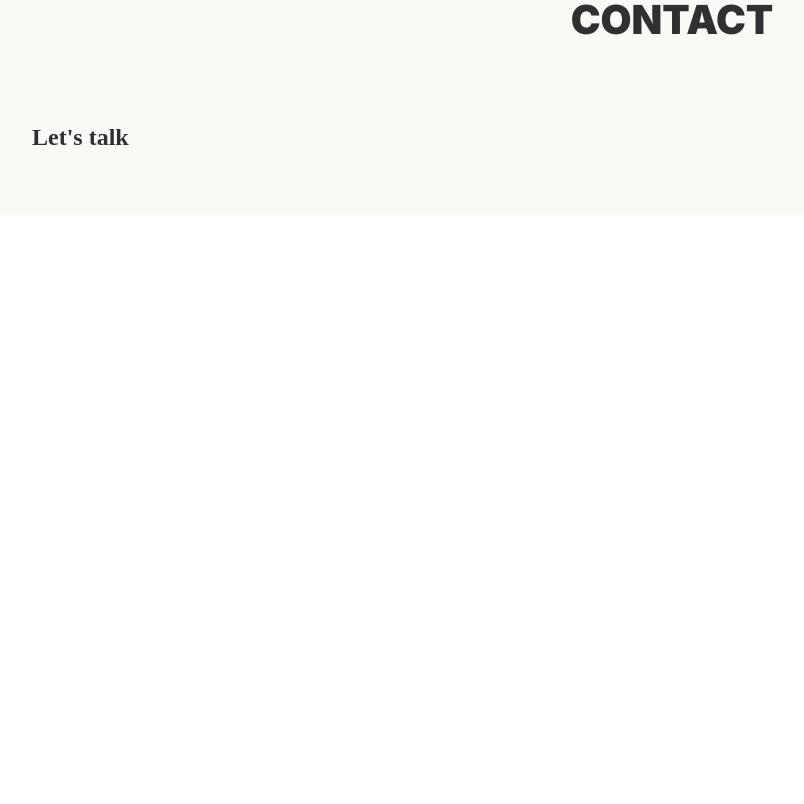
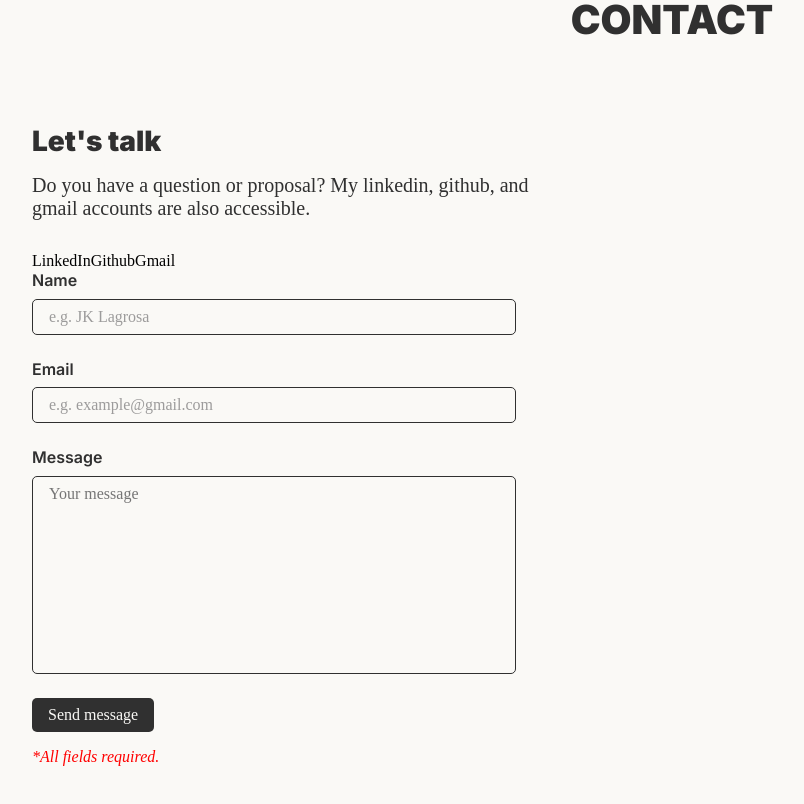
Before and after one commit to jklagrosa/JK-Lagrosa, a Next.js app: page / in a window 1280 px wide. Shown: the part 6140-6944 px from the top of the page, without its empty margins (8-812 px from the left). Before the commit the page ends 6363 px from the top, so only its background shows below. Built offline with nearby package versions, Linux system fonts and the light colour scheme.

Commit message:
Added: contact links tag

```diff
--- a/components/Contact.js
+++ b/components/Contact.js
@@ -9,13 +9,51 @@ const Contact = () => {
           <h3 className={styles._h3_title}>Contact</h3>
 
           <Row className="gx-3 gy-4 mx-auto">
-            <Col xs={12} lg={8} className="order-2 order-lg-1">
+            <Col xs={12} lg={6} className="order-2 order-lg-1">
               <h5 className={styles._contact_h5_tag_}>Let&apos;s talk</h5>
-              <p className={styles._contact_paragraph_}></p>
+              <p className={styles._contact_paragraph_}>
+                Do you have a question or proposal? My linkedin, github, and
+                gmail accounts are also accessible.
+              </p>
+
+              <a className={styles._contact_links_tag_}>LinkedIn</a>
+              <a className={styles._contact_links_tag_}>Github</a>
+              <a className={styles._contact_links_tag_}>Gmail</a>
             </Col>
             {/* ### */}
-            <Col xs={12} lg={4} className="order-1 order-lg-2">
-              <form></form>
+            <Col xs={12} lg={6} className="order-1 order-lg-2">
+              <form>
+                <label>Name</label>
+                <input
+                  type="text"
+                  required
+                  minLength={2}
+                  placeholder="e.g. JK Lagrosa"
+                />
+                {/* ### */}
+                <label>Email</label>
+                <input
+                  type="email"
+                  required
+                  minLength={2}
+                  placeholder="e.g. example@gmail.com"
+                />
+                {/* ### */}
+                <label>Message</label>
+                <textarea
+                  rows="10"
+                  cols="30"
+                  required
+                  minLength={2}
+                  placeholder="Your message"
+                ></textarea>
+                {/* ### */}
+                <button type="submit">Send message</button>
+
+                <p className={styles._form_message_error_}>
+                  *All fields required.
+                </p>
+              </form>
             </Col>
           </Row>
         </Container>
--- a/styles/COMPONENT.module.scss
+++ b/styles/COMPONENT.module.scss
@@ -2204,8 +2204,11 @@
 
     ._contact_paragraph_{
         margin: 0;
-        font-size: 1rem;
+        max-width: 520px;
+        width: 100%;
+        font-size: 1.25rem;
         color: $BLACK;
+        margin-bottom: 2rem;
 
 
 
@@ -2234,19 +2237,36 @@
 
 
 
-        @media only screen and (max-width: 991px){
-           max-width: 800px;
-           width: 100%;
-        }
-
-        @media only screen and (max-width: 600px){
-            font-size: 0.85rem;
-        }
-
-        @media only screen and (max-width: 425px){
-            font-size: 0.8rem;
-        }
-    }
+        // @media only screen and (max-width: 991px){
+        //    width: 100%;
+        // }
+
+        // @media only screen and (max-width: 600px){
+        //     font-size: 0.85rem;
+        // }
+
+        // @media only screen and (max-width: 425px){
+        //     font-size: 0.8rem;
+        // }
+    }
+
+
+
+
+
+
+
+    ._contact_links_tag_{
+
+    }
+
+
+
+
+
+
+
+
 
 
 
@@ -2255,11 +2275,93 @@
     ._contact_h5_tag_{
         margin: 0;
         color: $BLACK;
-        font-size: 1.5rem;
-    }
-
-
-
+        font-size: 1.75rem;
+        font-family: $HEADER_FONT;
+        margin-bottom: 1rem;
+    }
+
+
+    // FORM
+    form{
+        label, input, textarea, button{
+            all: unset;
+            display: block;
+        }
+
+
+
+
+        input, textarea{
+            max-width: 450px;
+            width: 100%;
+        }
+
+
+
+
+
+
+
+
+
+        label{
+            margin-bottom: 0.512rem;
+            font-size: 1rem;
+            font-weight: 500;
+            color: $BLACK;
+            font-family: $HEADER_FONT;
+        }
+        input{
+            margin-bottom: 1.5rem;
+            border: 1px solid $BLACK;
+            padding: 0.512rem 1rem;
+            font-size: 1rem;
+            color: $BLACK;
+            border-radius: 5px;
+
+
+
+            &::placeholder{
+                font-size: 1rem;
+                color: $H_GRAY;
+            }
+
+        }
+
+        textarea{
+            margin-bottom: 1.5rem;
+            border: 1px solid $BLACK;
+            padding: 0.512rem 1rem;
+            font-size: 1rem;
+            color: $BLACK;
+            border-radius: 5px;
+        }
+
+        button{
+            margin-bottom: 1rem;
+            background-color: $BLACK;
+            color: $WHITE;
+            padding: 0.512rem 1rem;
+            border-radius: 5px;
+            transition: all 0.2s ease-in-out;
+
+
+            &:hover{
+                background-color: $H_BLACK;
+            }
+
+        }
+
+        // FORM MESSAGE ERROR
+        ._form_message_error_{
+            margin: 0;
+            font-size: 1rem;
+            color: red;
+            font-style: italic;
+        }
+        // END
+    }
+    // END
 
 
 
```
